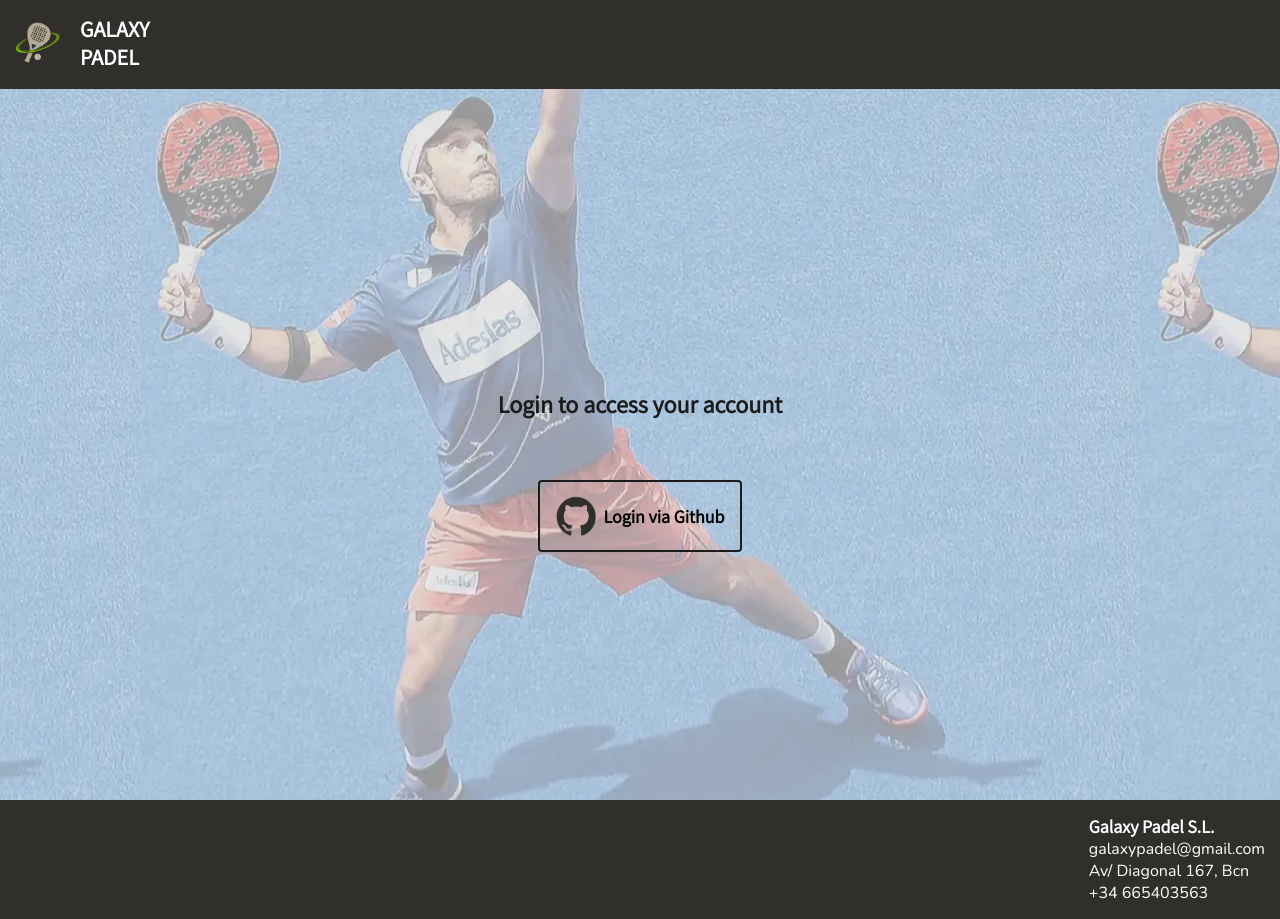
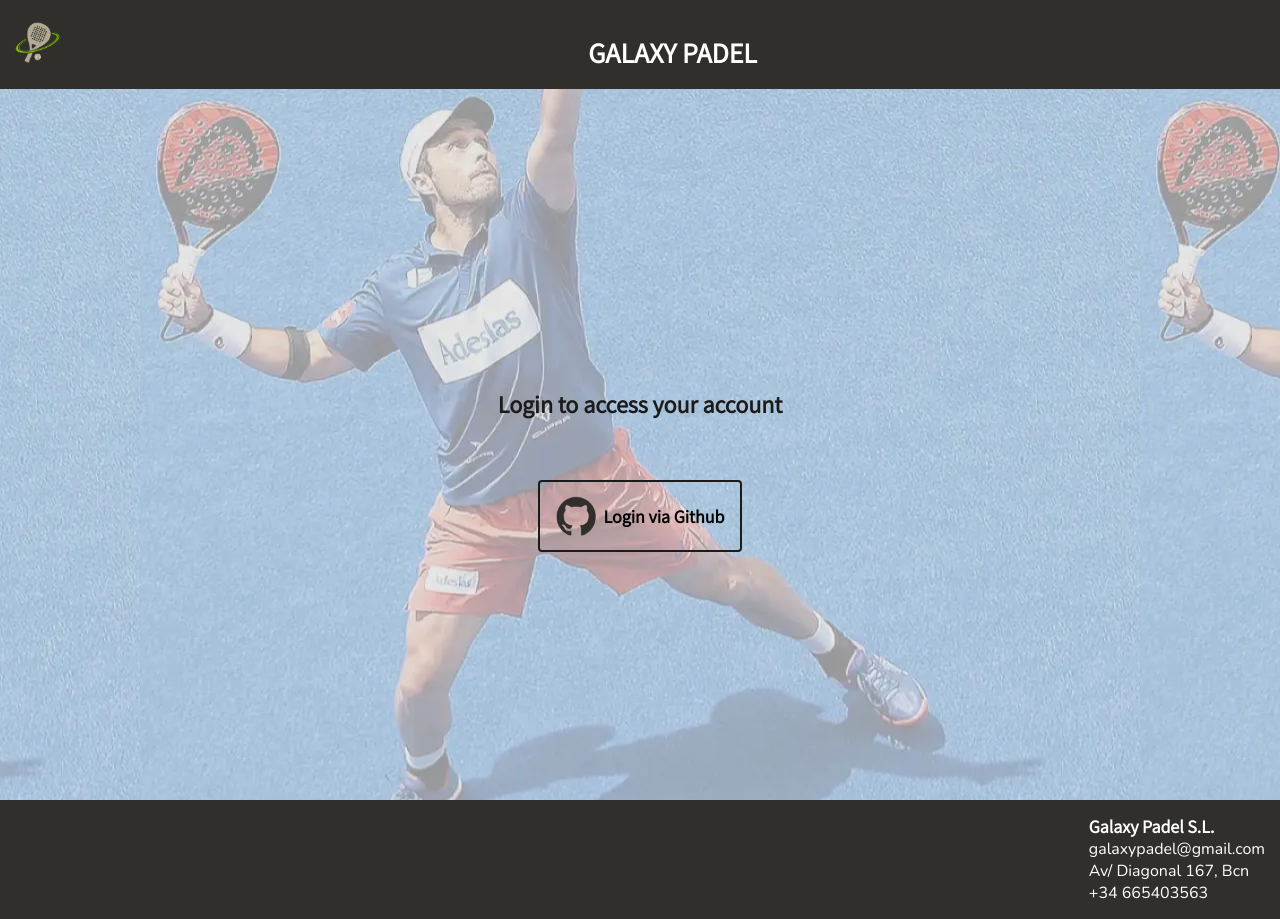
Before and after one commit to Taxeta/GalaxyPadel-front, a React (Vite) app: page /home in a window 1280 px wide. Built offline with nearby package versions, Linux system fonts and the light colour scheme; no server answers.

Commit message:
Add responsive on header title

```diff
--- a/src/components/Header/Header.css
+++ b/src/components/Header/Header.css
@@ -3,7 +3,6 @@
   flex-direction: row;
   padding: 15px 15px 0 15px;
   background-color: var(--primary-color);
-
   color: var(--white);
   width: 100%;
   justify-content: space-between;
@@ -39,3 +38,22 @@
   display: flex;
   margin-top: 2px;
 }
+
+@media (min-width: 600px) {
+  .header__title {
+    display: flex;
+    flex-direction: row;
+    width: 100%;
+    font-size: 28px;
+    margin: 0;
+    font-weight: 700;
+    align-items: center;
+    justify-content: center;
+  }
+
+  .header__container {
+    display: flex;
+    flex-direction: row;
+    width: 100%;
+  }
+}
```
